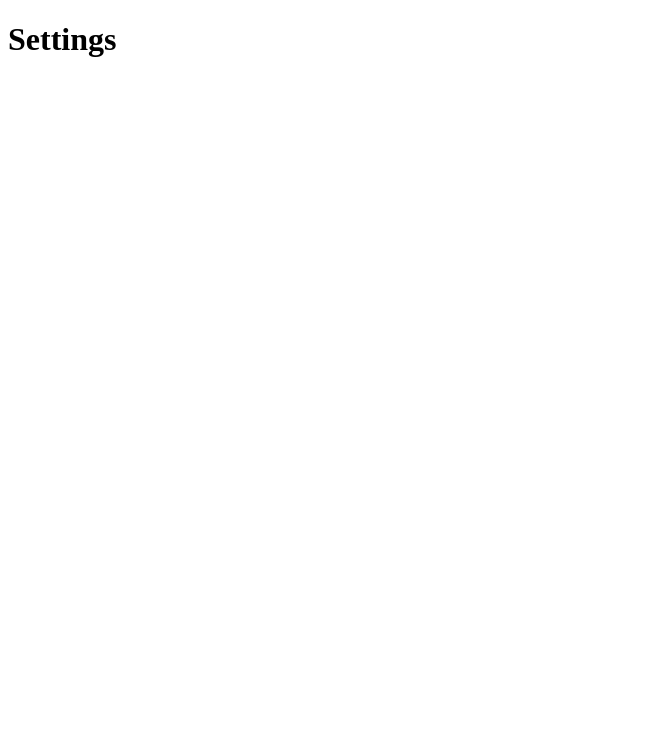
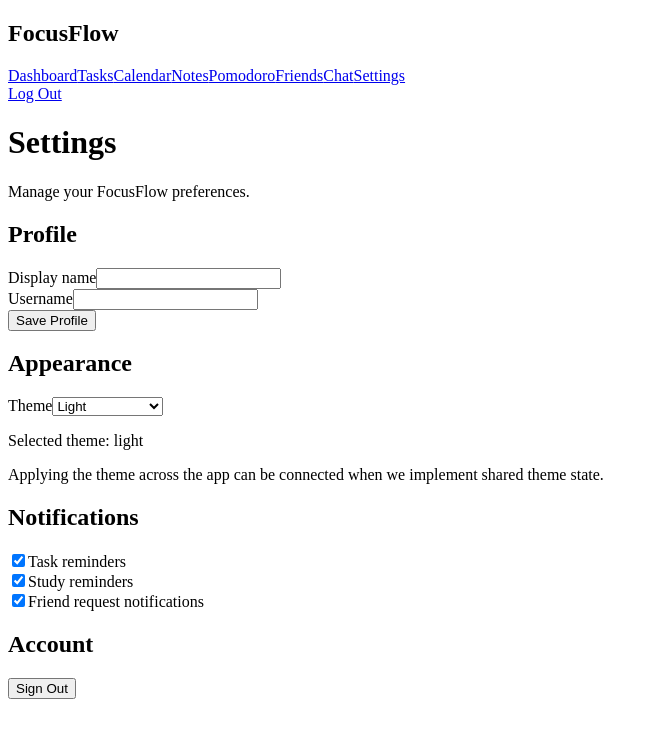
Before and after one commit to brageemah-web/FocusFlow, a React (Vite) app in the folder Frontend/FocusFlow/: page /settings in a window 1280 px wide. Shown: the top 738 px of the page, without its empty margins (0-655 px from the left). Built offline with nearby package versions, Linux system fonts and the light colour scheme.

Commit message:
Add Settings component

```diff
--- a/Frontend/FocusFlow/src/pages/Settings.jsx
+++ b/Frontend/FocusFlow/src/pages/Settings.jsx
@@ -1,6 +1,167 @@
-function Settings(){
-    return(
-        <h1>Settings</h1>
+
+import { useState } from "react";
+import Navigation from "../components/Navigation";
+
+function Settings() {
+    const [profile, setProfile] = useState({
+        displayName: "",
+        username: "",
+    });
+
+    const [appearance, setAppearance] = useState("light");
+
+    const [notifications, setNotifications] = useState({
+        taskReminders: true,
+        studyReminders: true,
+        friendRequests: true,
+    });
+
+    const [message, setMessage] = useState("");
+
+    const updateProfile = (event) => {
+        event.preventDefault();
+        setMessage("Profile settings updated for this session.");
+    };
+
+    const toggleNotification = (setting) => {
+        setNotifications((current) => ({
+            ...current,
+            [setting]: !current[setting],
+        }));
+    };
+
+    return (
+        <>
+            <Navigation />
+
+            <main>
+                <h1>Settings</h1>
+                <p>Manage your FocusFlow preferences.</p>
+
+                <section>
+                    <h2>Profile</h2>
+
+                    <form onSubmit={updateProfile}>
+                        <div>
+                            <label htmlFor="displayName">
+                                Display name
+                            </label>
+                            <input
+                                id="displayName"
+                                type="text"
+                                value={profile.displayName}
+                                onChange={(event) =>
+                                    setProfile((current) => ({
+                                        ...current,
+                                        displayName: event.target.value,
+                                    }))
+                                }
+                                required
+                            />
+                        </div>
+
+                        <div>
+                            <label htmlFor="username">Username</label>
+                            <input
+                                id="username"
+                                type="text"
+                                value={profile.username}
+                                onChange={(event) =>
+                                    setProfile((current) => ({
+                                        ...current,
+                                        username: event.target.value,
+                                    }))
+                                }
+                                required
+                            />
+                        </div>
+
+                        <button type="submit">Save Profile</button>
+                    </form>
+
+                    {message && <p role="status">{message}</p>}
+                </section>
+
+                <section>
+                    <h2>Appearance</h2>
+
+                    <label htmlFor="appearance">Theme</label>
+                    <select
+                        id="appearance"
+                        value={appearance}
+                        onChange={(event) =>
+                            setAppearance(event.target.value)
+                        }
+                    >
+                        <option value="light">Light</option>
+                        <option value="dark">Dark</option>
+                        <option value="system">System default</option>
+                    </select>
+
+                    <p>Selected theme: {appearance}</p>
+                    <p>
+                        Applying the theme across the app can be connected
+                        when we implement shared theme state.
+                    </p>
+                </section>
+
+                <section>
+                    <h2>Notifications</h2>
+
+                    <label>
+                        <input
+                            type="checkbox"
+                            checked={notifications.taskReminders}
+                            onChange={() =>
+                                toggleNotification("taskReminders")
+                            }
+                        />
+                        Task reminders
+                    </label>
+
+                    <br />
+
+                    <label>
+                        <input
+                            type="checkbox"
+                            checked={notifications.studyReminders}
+                            onChange={() =>
+                                toggleNotification("studyReminders")
+                            }
+                        />
+                        Study reminders
+                    </label>
+
+                    <br />
+
+                    <label>
+                        <input
+                            type="checkbox"
+                            checked={notifications.friendRequests}
+                            onChange={() =>
+                                toggleNotification("friendRequests")
+                            }
+                        />
+                        Friend request notifications
+                    </label>
+                </section>
+
+                <section>
+                    <h2>Account</h2>
+                    <button
+                        type="button"
+                        onClick={() =>
+                            setMessage(
+                                "Sign-out will be available after authentication is connected."
+                            )
+                        }
+                    >
+                        Sign Out
+                    </button>
+                </section>
+            </main>
+        </>
     );
 }
+
 export default Settings;
```
